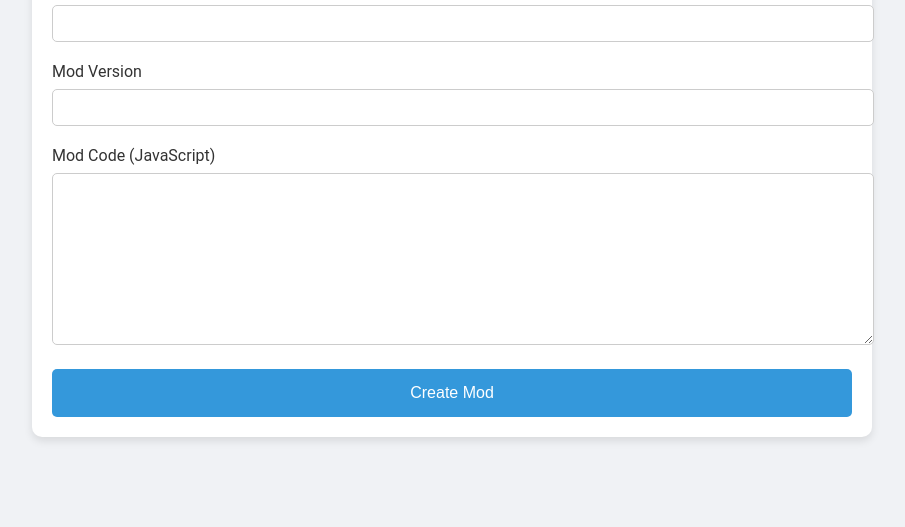
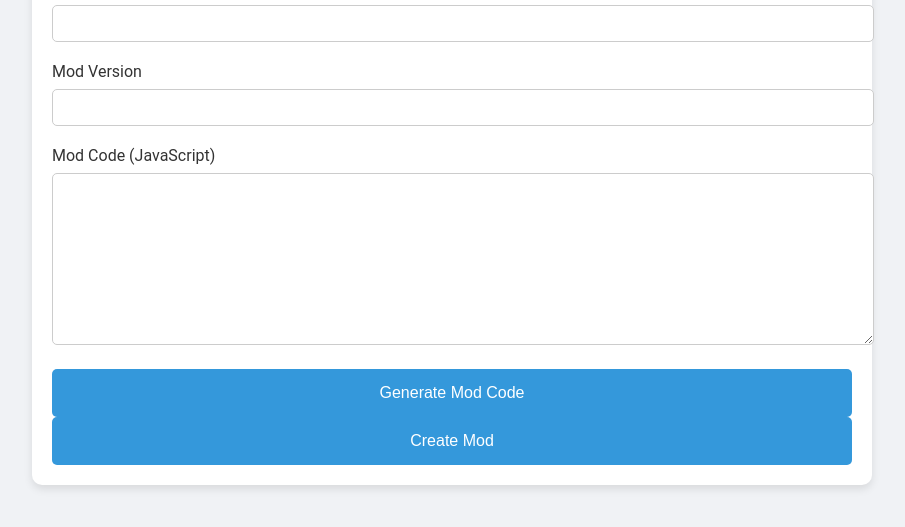
Before and after one commit to largefort/modcreation, a plain HTML site: page index.html in a window 1280 px wide. Shown: the part 143-670 px from the top of the page, without its empty margins (188-1093 px from the left). Drawn offline with Linux system fonts and the light colour scheme.

Commit message:
Update index.html

```diff
--- a/index.html
+++ b/index.html
@@ -58,12 +58,19 @@
         <label for="mod-code">Mod Code (JavaScript)</label>
         <textarea id="mod-code" rows="10" required></textarea>
 
+        <button type="button" onclick="generateModCode()">Generate Mod Code</button>
         <button type="submit">Create Mod</button>
     </form>
 </div>
 
 <script src="modding-api.js"></script>
 <script>
+    function generateModCode() {
+        const modName = document.getElementById('mod-name').value;
+        const modCode = ModAPI.generateModCode(modName);
+        document.getElementById('mod-code').value = modCode;
+    }
+
     document.getElementById('mod-form').addEventListener('submit', function(event) {
         event.preventDefault();
 
```
